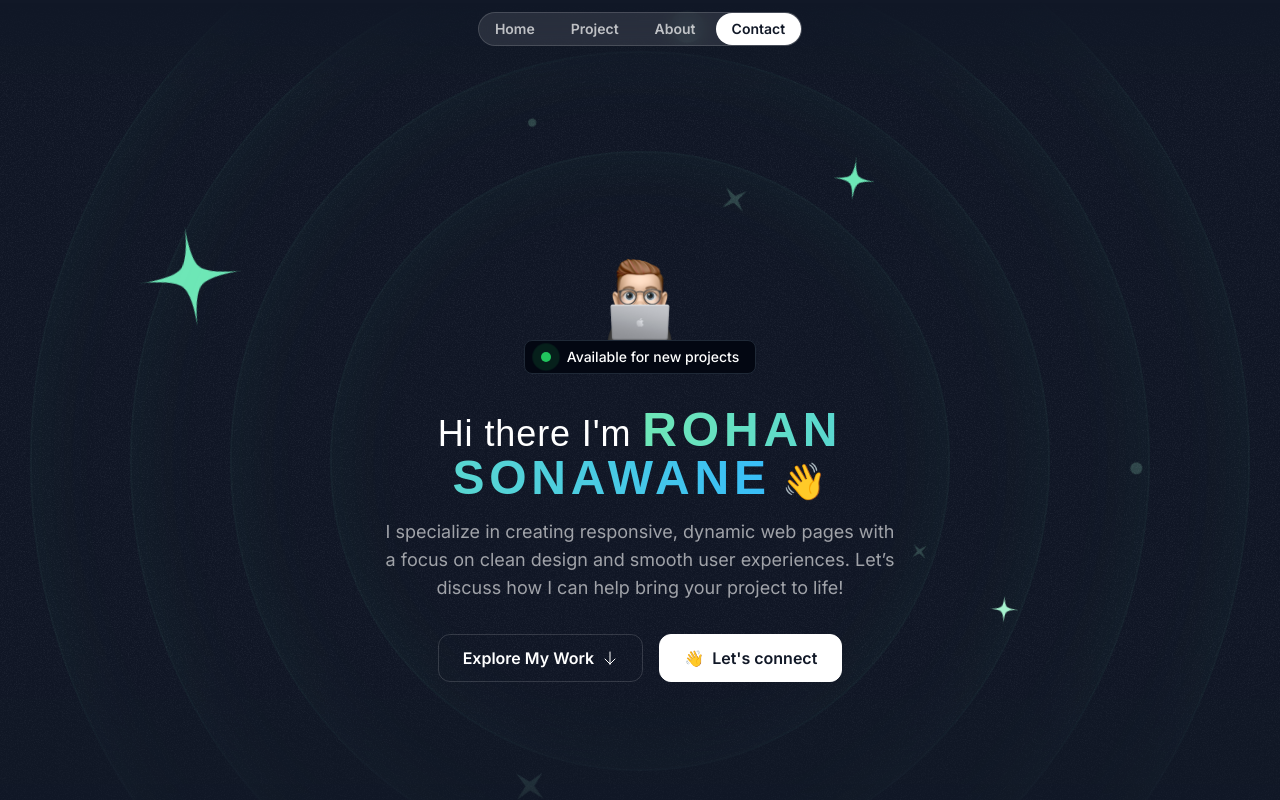
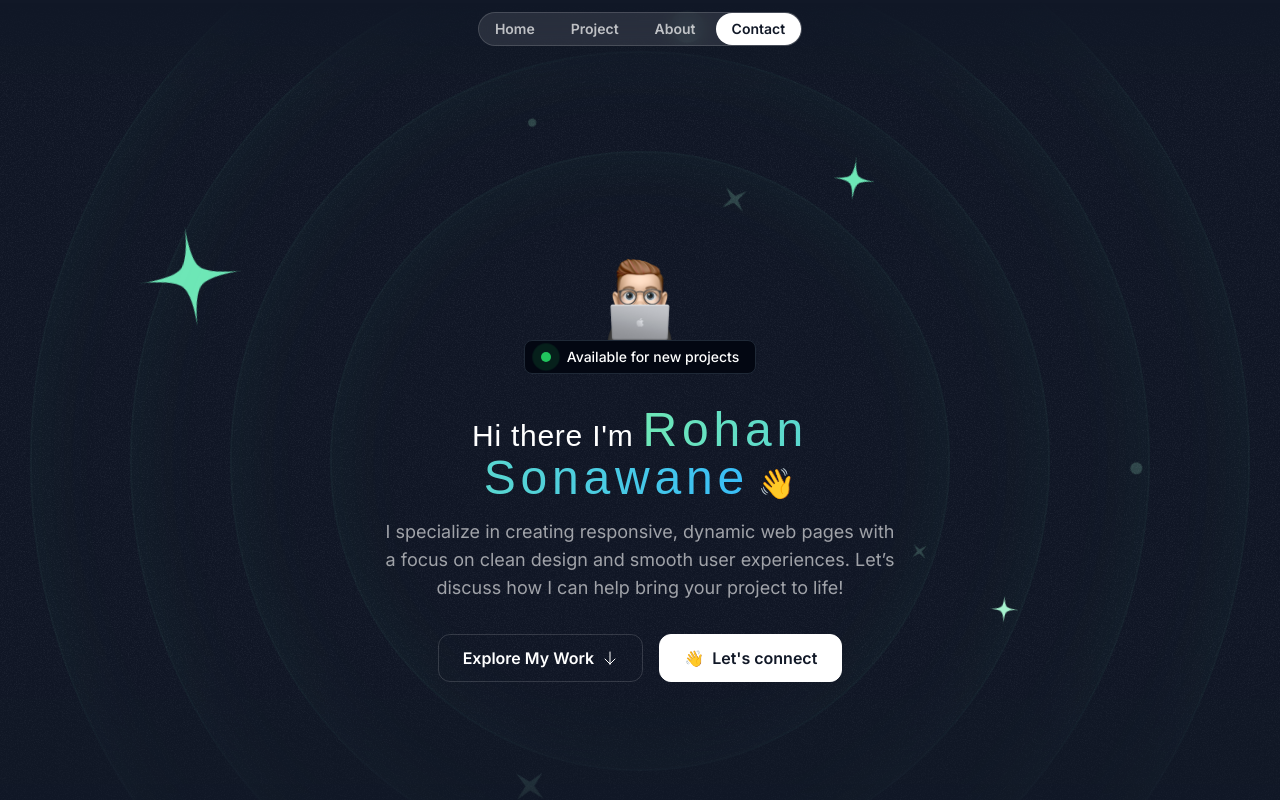
Before and after one commit to geekfreak123/MyPortfolio, a Next.js app: page / in a window 1280 px wide. Shown: the top 800 px of the page. Built offline with nearby package versions, Linux system fonts and the light colour scheme; a web font is replaced by a local one.

Commit message:
Update Hero.tsx

```diff
--- a/src/sections/Hero.tsx
+++ b/src/sections/Hero.tsx
@@ -118,8 +118,8 @@ export const HeroSection = () => {
           </div>
         </div>
         <div className="max-w-lg mx-auto">
-          <h1 className="font-serif text-2xl md:text-4xl text-center mt-8 tracking-wide">
-            Hi there I'm <span className="uppercase font-semibold tracking-widest bg-gradient-to-r from-emerald-300 to-sky-400 text-transparent bg-clip-text text-3xl md:text-5xl">Rohan Sonawane</span> 👋
+          <h1 className="font-serif text-xl md:text-3xl text-center mt-8 tracking-wide">
+            Hi there I'm <span className="tracking-widest bg-gradient-to-r from-emerald-300 to-sky-400 text-transparent bg-clip-text text-3xl md:text-5xl">Rohan Sonawane</span> 👋
           </h1>
           <p className="mt-4 text-center text-white/60 md:text-lg">
             I specialize in creating responsive, dynamic web pages with a focus
```
